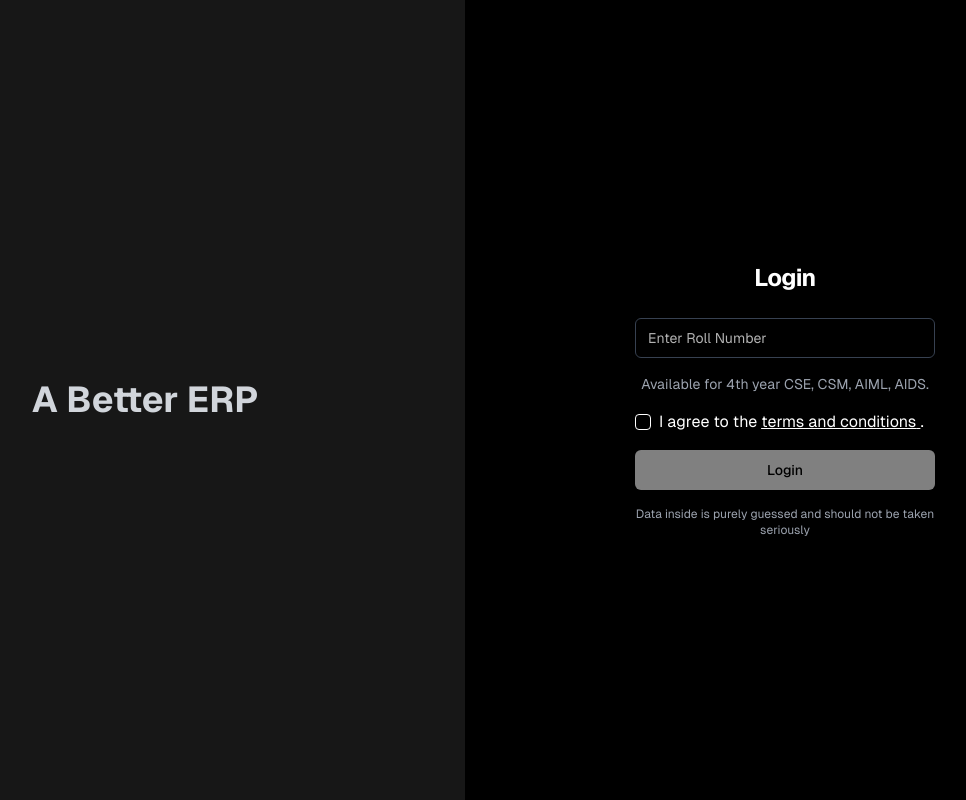
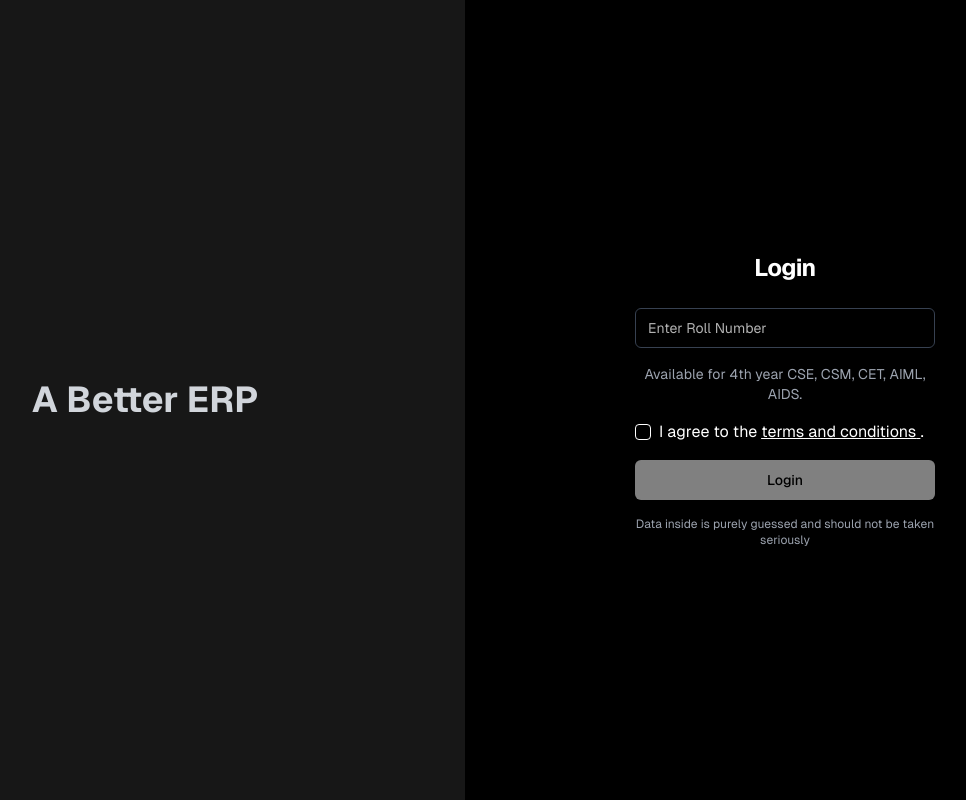
Before and after one commit to saiteja1290/abettererp, a Next.js app: page / in a window 1280 px wide. Shown: the whole page, without its empty margins (175-1141 px from the left). Built offline with nearby package versions, Linux system fonts and the light colour scheme.

Commit message:
aiml and cse5

```diff
--- a/app/page.js
+++ b/app/page.js
@@ -62,7 +62,7 @@ export default function Home() {
 
               {/* Message for Section Limitation */}
               <p className="text-center text-gray-400 text-sm">
-                Available for 4th year CSE, CSM, AIML, AIDS.
+                Available for 4th year CSE, CSM, CET, AIML, AIDS.
               </p>
 
 
--- a/components/anamoly-detection.js
+++ b/components/anamoly-detection.js
@@ -143,7 +143,7 @@ export default function AnomalyDetection() {
                                     <TableRow key={date} className="hover:bg-muted/50">
                                         <TableCell className="font-medium">{formatDate(date)}</TableCell>
                                         {attendance.split("").map((status, index) => (
-                                            <TableCell key={index} className="px-2">
+                                            <TableCell key={index} className="px-1">
                                                 <Badge
                                                     variant={status === "P" ? "outline" : "secondary"}
                                                     className={
--- a/components/attendance-leaderbaord.jsx
+++ b/components/attendance-leaderbaord.jsx
@@ -30,7 +30,7 @@ export default function AttendanceLeaderboard() {
         if (stringStoredRollNumber.includes("748")) {
             section = "CSM"
         } else if (stringStoredRollNumber.includes("729")) {
-            section = "CSE 5"
+            section = "AIML"
         } else if (160121733001 <= stringStoredRollNumber && stringStoredRollNumber <= 160121733065 || 160121733301 <= stringStoredRollNumber && stringStoredRollNumber <= 160121733306) {
             section = "CSE 1"
         } else if (160121733071 <= stringStoredRollNumber && stringStoredRollNumber <= 160121733134 || 160121733307 <= stringStoredRollNumber && stringStoredRollNumber <= 160121733313) {
@@ -41,6 +41,9 @@ export default function AttendanceLeaderboard() {
         }
         else if (160121771071 <= stringStoredRollNumber && stringStoredRollNumber <= 160121771133 || 160121771307 <= stringStoredRollNumber && stringStoredRollNumber <= 160121771313) {
             section = "AIDS2"
+        }
+        else if (160121749001 <= stringStoredRollNumber && stringStoredRollNumber <= 160121749065 || 160121749301 <= stringStoredRollNumber && stringStoredRollNumber <= 160121749306) {
+            section = "CSE5"
         }
         else {
             section = "CSE 3"
```
